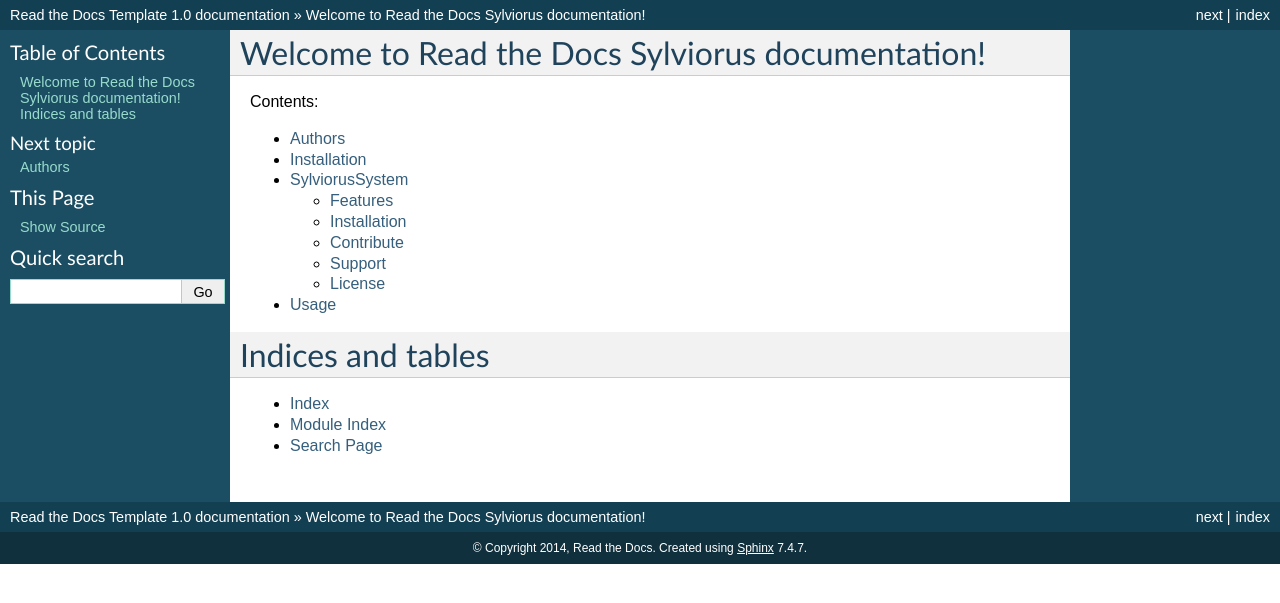
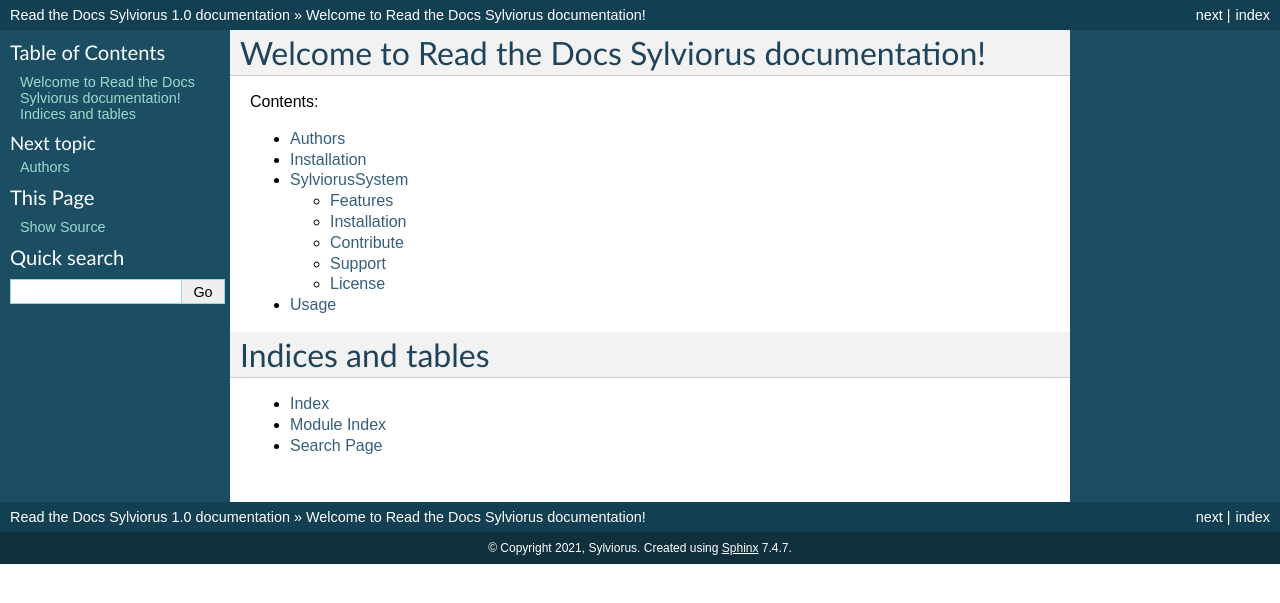
Before and after one commit to noobanon/Sylviorus, a Sphinx documentation site: the page built from docs/index.rst, in a window 1280 px wide. Shown: the top 603 px of the page. Built offline with Sphinx 7.4.7, drawn with Linux system fonts in a browser that asks for light colours.

Commit message:
Update conf.py

```diff
--- a/docs/conf.py
+++ b/docs/conf.py
@@ -1,7 +1,7 @@
 # -*- coding: utf-8 -*-
 #
-# Read the Docs Template documentation build configuration file, created by
-# sphinx-quickstart on Tue Aug 26 14:19:49 2014.
+# Read the Docs Sylviorus documentation build configuration file, created by
+# Team Sylviorus.
 #
 # This file is execfile()d with the current directory set to its
 # containing dir.
@@ -43,8 +43,8 @@
 master_doc = 'index'
 
 # General information about the project.
-project = u'Read the Docs Template'
-copyright = u'2014, Read the Docs'
+project = u'Read the Docs Sylviorus'
+copyright = u'2021, Sylviorus'
 
 # The version info for the project you're documenting, acts as replacement for
 # |version| and |release|, also used in various other places throughout the
@@ -108,7 +108,7 @@
 # Add any paths that contain custom themes here, relative to this directory.
 #html_theme_path = []
 
-# The name for this set of Sphinx documents.  If None, it defaults to
+# The name for this set of Sylviorus documents.  If None, it defaults to
 # "<project> v<release> documentation".
 #html_title = None
 
```
